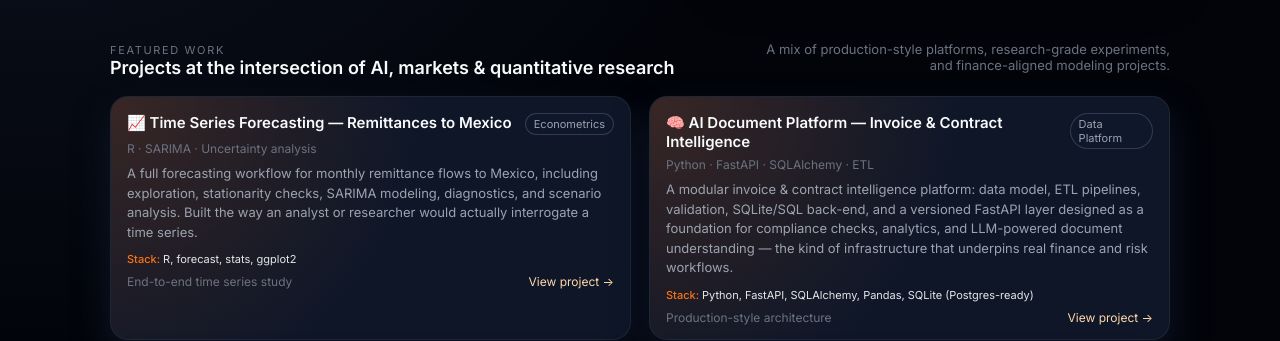
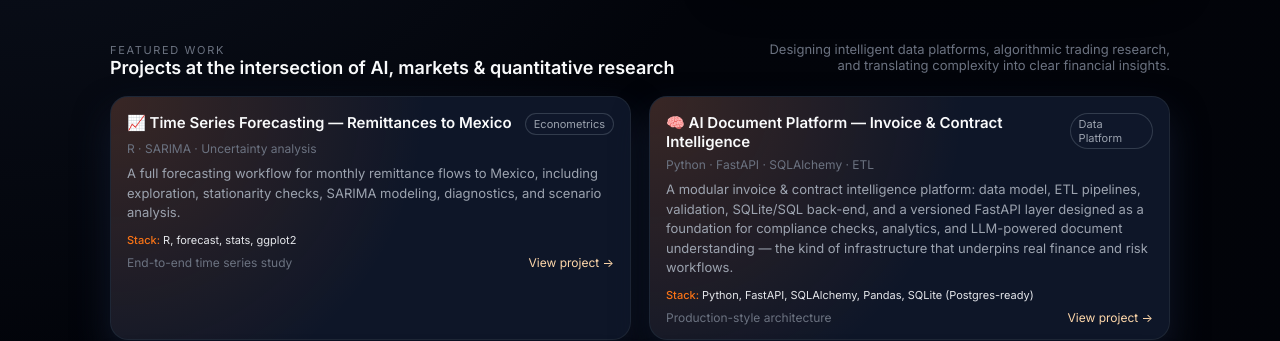
Before and after one commit to joshuadefreitas/joshuadefreitas.github.io, a plain HTML site: page index.html in a window 1280 px wide. Shown: the part 487-828 px from the top of the page. Drawn offline with Linux system fonts and the light colour scheme.

Commit message:
Update index.html

```diff
--- a/index.html
+++ b/index.html
@@ -674,8 +674,7 @@
             <div class="section-title">Projects at the intersection of AI, markets &amp; quantitative research</div>
           </div>
           <p class="section-subtitle">
-            A mix of production-style platforms, research-grade experiments, and
-            finance-aligned modeling projects.
+            Designing intelligent data platforms, algorithmic trading research, and translating complexity into clear financial insights.
           </p>
         </div>
 
@@ -689,8 +688,7 @@
             <p class="project-meta">R · SARIMA · Uncertainty analysis</p>
             <p class="project-body">
               A full forecasting workflow for monthly remittance flows to Mexico, including exploration,
-              stationarity checks, SARIMA modeling, diagnostics, and scenario analysis. Built the way
-              an analyst or researcher would actually interrogate a time series.
+              stationarity checks, SARIMA modeling, diagnostics, and scenario analysis.
             </p>
             <p class="project-tech">
               <span>Stack:</span> R, forecast, stats, ggplot2
```
